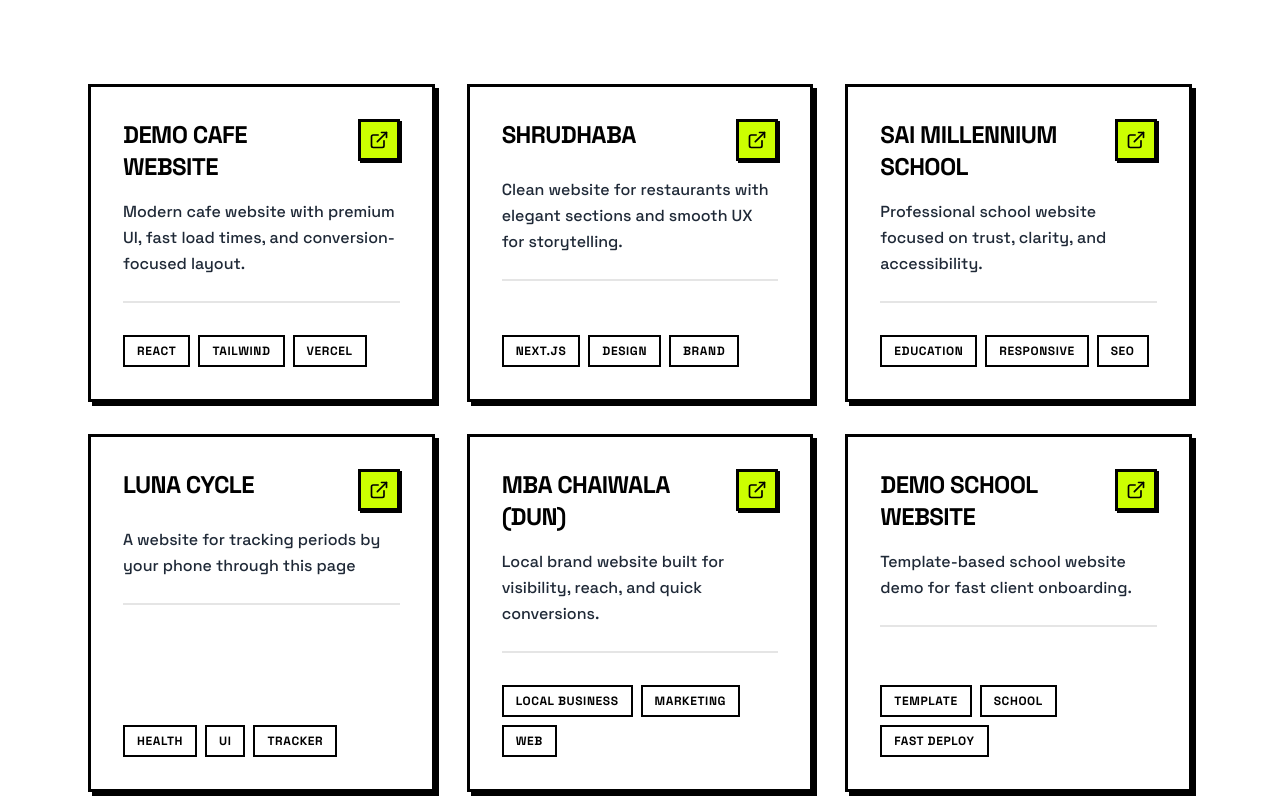
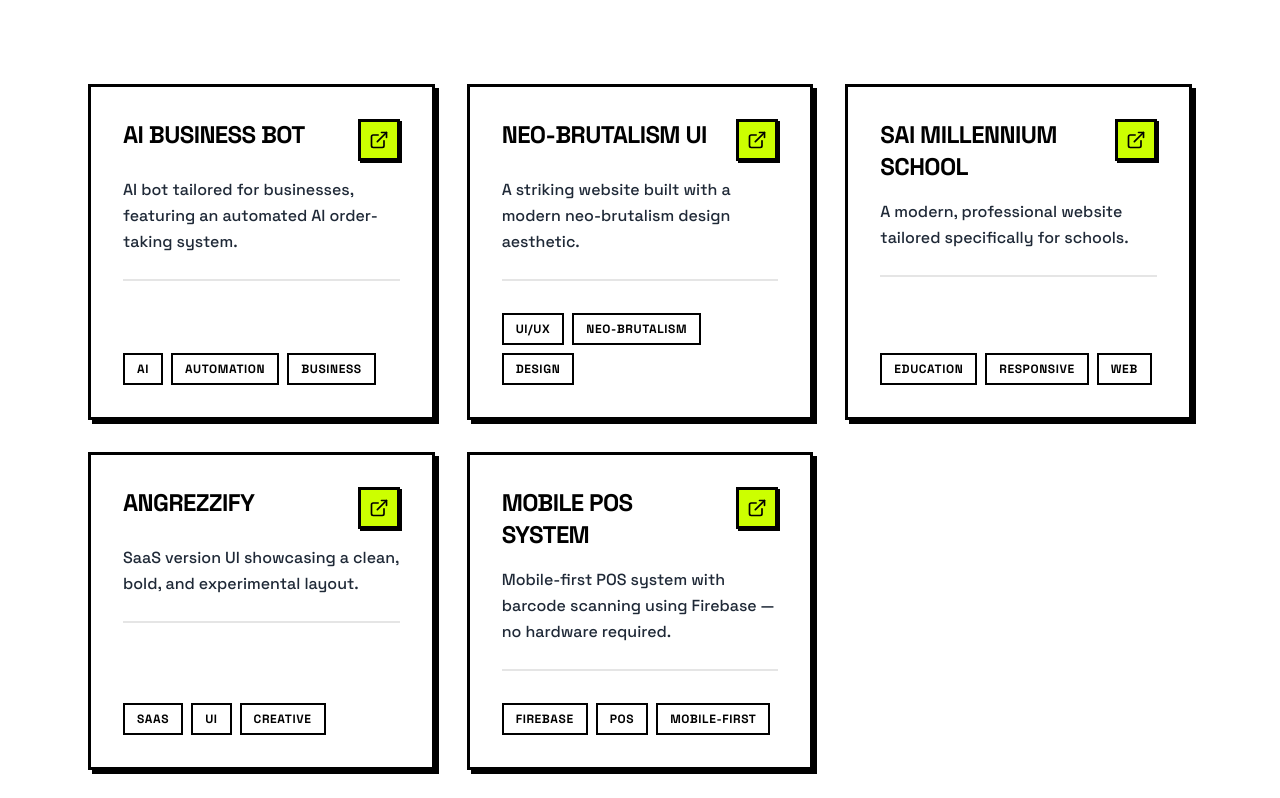
Before and after one commit to RaizianOfficial/myportfolio, a React (Vite) app: page / in a window 1280 px wide. Shown: the part 1047-1845 px from the top of the page. Built offline with nearby package versions, Linux system fonts and the light colour scheme.

Commit message:
Revise project list with new entries and updates
Updated project entries with new titles, descriptions, and URLs. Removed some projects and added new ones to reflect recent changes.

```diff
--- a/components/Projects.tsx
+++ b/components/Projects.tsx
@@ -5,52 +5,38 @@ import { Icons } from '../constants';
 const PROJECTS = [
   {
     id: 1,
-    title: 'Demo Cafe Website',
-    description: 'Modern cafe website with premium UI, fast load times, and conversion-focused layout.',
-    liveUrl: 'https://demo-cafe-virid.vercel.app',
-    tags: ['React', 'Tailwind', 'Vercel'],
+    title: 'AI Business Bot',
+    description: 'AI bot tailored for businesses, featuring an automated AI order-taking system.',
+    liveUrl: 'https://ai-business-bot-pi.vercel.app/',
+    tags: ['AI', 'Automation', 'Business'],
   },
   {
     id: 2,
-    title: 'Shrudhaba',
-    description: 'Clean website for restaurants with elegant sections and smooth UX for storytelling.',
-    liveUrl: 'https://shrudhaba.vercel.app',
-    tags: ['Next.js', 'Design', 'Brand'],
+    title: 'Neo-Brutalism UI',
+    description: 'A striking website built with a modern neo-brutalism design aesthetic.',
+    liveUrl: 'https://neo-brutalism-website.vercel.app/',
+    tags: ['UI/UX', 'Neo-Brutalism', 'Design'],
   },
   {
     id: 3,
     title: 'Sai Millennium School',
-    description: 'Professional school website focused on trust, clarity, and accessibility.',
+    description: 'A modern, professional website tailored specifically for schools.',
     liveUrl: 'https://saimillennium.raizian.in',
-    tags: ['Education', 'Responsive', 'SEO'],
+    tags: ['Education', 'Responsive', 'Web'],
   },
   {
     id: 4,
-    title: 'Luna Cycle',
-    description: 'A website for tracking periods by your phone through this page',
-    liveUrl: 'https://luna-cycle-two.vercel.app',
-    tags: ['Health', 'UI', 'Tracker'],
+    title: 'Angrezzify',
+    description: 'SaaS version UI showcasing a clean, bold, and experimental layout.',
+    liveUrl: 'https://angrezzify.vercel.app/',
+    tags: ['SaaS', 'UI', 'Creative'],
   },
   {
     id: 5,
-    title: 'MBA Chaiwala (Dun)',
-    description: 'Local brand website built for visibility, reach, and quick conversions.',
-    liveUrl: 'https://mbachaiwala-dun.vercel.app',
-    tags: ['Local Business', 'Marketing', 'Web'],
-  },
-  {
-    id: 6,
-    title: 'Demo School Website',
-    description: 'Template-based school website demo for fast client onboarding.',
-    liveUrl: 'https://demo-school-1.vercel.app',
-    tags: ['Template', 'School', 'Fast Deploy'],
-  },
-  {
-    id: 7,
-    title: 'Angrezzify',
-    description: 'Experimental brand concept with sharp UI and bold personality.',
-    liveUrl: 'https://angrezzify.vercel.app',
-    tags: ['Branding', 'Experimental', 'Creative'],
+    title: 'Mobile POS System',
+    description: 'Mobile-first POS system with barcode scanning using Firebase — no hardware required.',
+    liveUrl: 'https://ai-billing-app-eight.vercel.app/',
+    tags: ['Firebase', 'POS', 'Mobile-First'],
   },
 ];
 
```
